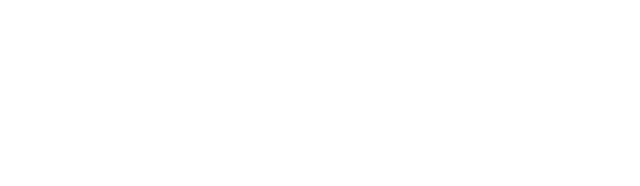
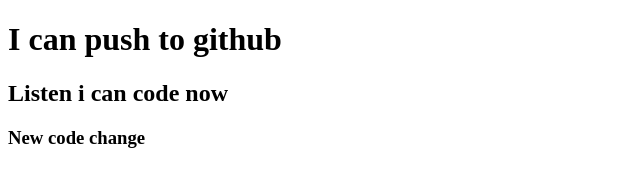
Before and after one commit to humayrasamia612021/my-second-repo, a plain HTML site: page index.html in a window 1280 px wide. Shown: the whole page, without its empty margins (0-640 px from the left). Drawn offline with Linux system fonts and the light colour scheme.

Commit message:
added header

```diff
--- a/index.html
+++ b/index.html
@@ -7,6 +7,8 @@
     <title>My second github repo</title>
 </head>
 <body>
-
+    <h1>I can push to github</h1>
+    <h2>Listen i can code now</h2>
+    <h3>New code change</h3>
 </body>
 </html>
```
